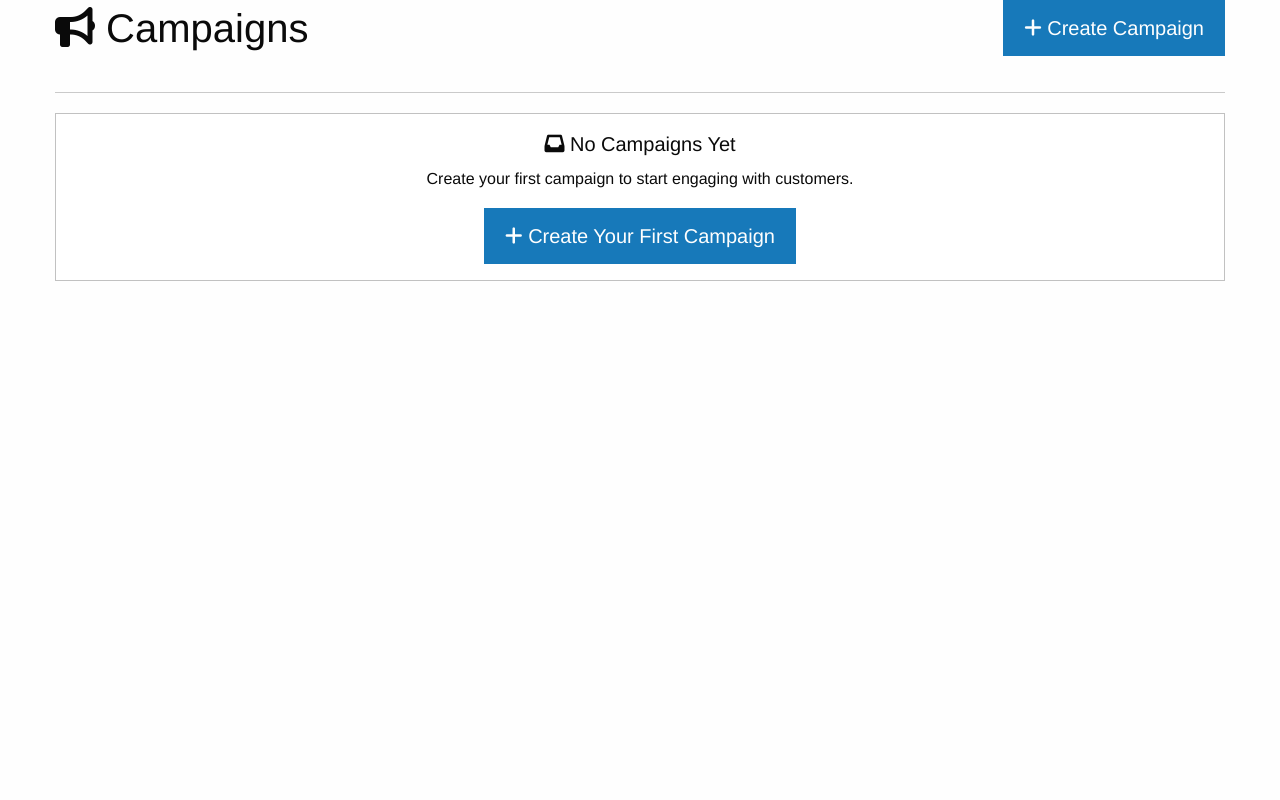
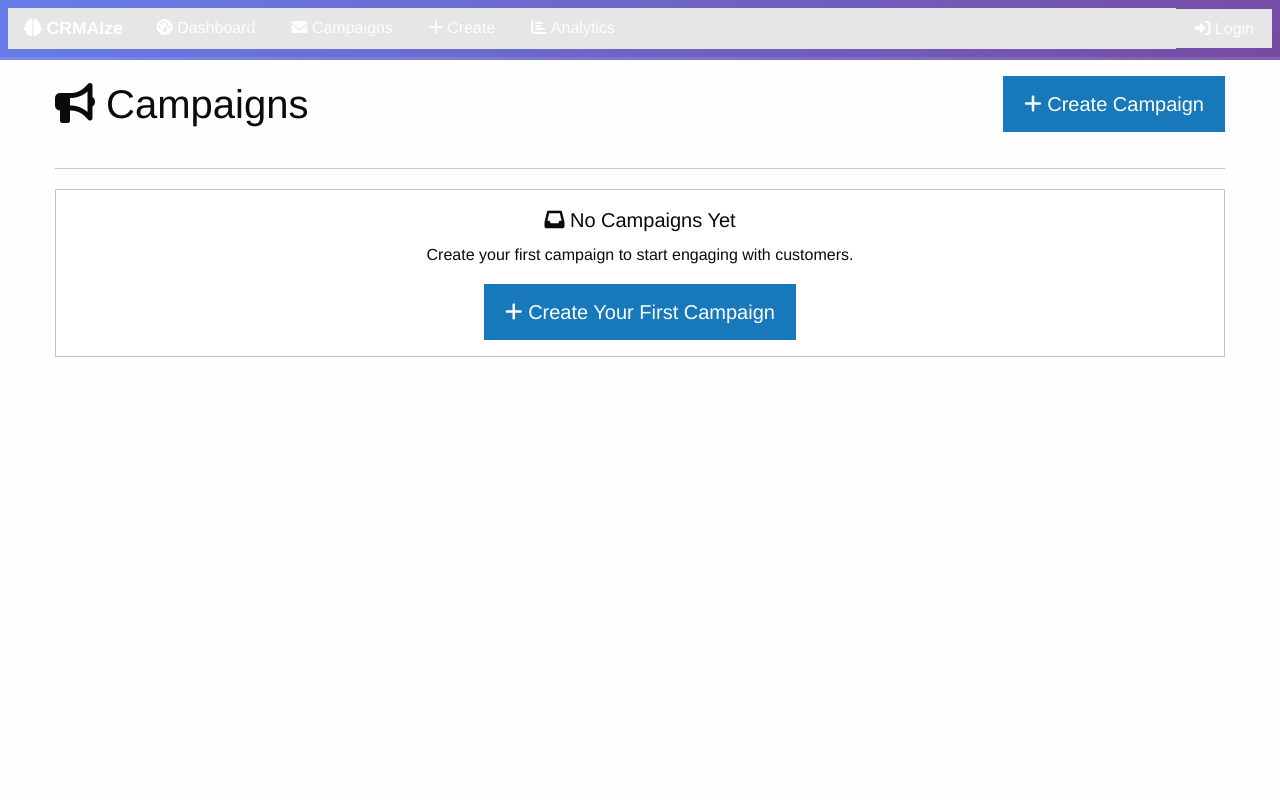
Before and after one commit to KarolGitHub/CRMAIze, a PHP site: template templates/campaigns.twig in a window 1280 px wide. Run offline with PHP 8.4, Linux system fonts and the light colour scheme; the template is opened without the code that fills it, so the values that code supplies are empty; some libraries are stand-ins or nearby versions.

Commit message:
feat: add navigation

```diff
--- a/src/Controller/AnalyticsController.php
+++ b/src/Controller/AnalyticsController.php
@@ -37,7 +37,8 @@ class AnalyticsController
     $content = $this->twig->render('analytics.twig', [
       'user' => $user,
       'analytics' => $analytics,
-      'page_title' => 'Analytics Dashboard'
+      'page_title' => 'Analytics Dashboard',
+      'current_page' => 'analytics'
     ]);
 
     return new Response($content);
--- a/src/Controller/DashboardController.php
+++ b/src/Controller/DashboardController.php
@@ -45,7 +45,8 @@ class DashboardController
       'segments' => $segments,
       'recentCampaigns' => $recentCampaigns,
       'atRiskCustomers' => $atRiskCustomers,
-      'user' => $this->app->getAuthService()->getCurrentUser()
+      'user' => $this->app->getAuthService()->getCurrentUser(),
+      'current_page' => 'dashboard'
     ];
 
     $html = $this->app->getTwig()->render('dashboard.twig', $data);
--- a/src/Controller/EmailSettingsController.php
+++ b/src/Controller/EmailSettingsController.php
@@ -30,7 +30,9 @@ class EmailSettingsController
 
     $data = [
       'config' => $config,
-      'testResult' => $testResult
+      'testResult' => $testResult,
+      'user' => $this->app->getAuthService()->getCurrentUser(),
+      'current_page' => 'email_settings'
     ];
 
     $html = $this->app->getTwig()->render('email_settings.twig', $data);
--- a/templates/base.twig
+++ b/templates/base.twig
@@ -16,34 +16,104 @@
 
 		<!-- Stylesheets -->
 		<link rel="stylesheet" href="https://cdn.jsdelivr.net/npm/foundation-sites@6.7.5/dist/css/foundation.min.css">
-		<link rel="stylesheet" href="https://cdnjs.cloudflare.com/ajax/libs/font-awesome/6.0.0/css/all.min.css"> {% block head %}{% endblock %}
+		<link rel="stylesheet" href="https://cdnjs.cloudflare.com/ajax/libs/font-awesome/6.0.0/css/all.min.css">
+
+		<style>
+			/* Enhanced Navigation Styling */
+			.top-bar {
+				background: linear-gradient(135deg, #667eea 0%, #764ba2 100%);
+				border-bottom: 3px solid rgba(255, 255, 255, 0.1);
+			}
+
+			.top-bar .menu > li > a {
+				color: rgba(255, 255, 255, 0.9);
+				transition: all 0.3s ease;
+				border-radius: 4px;
+				margin: 0 2px;
+			}
+
+			.top-bar .menu > li > a:hover {
+				background: rgba(255, 255, 255, 0.1);
+				color: white;
+			}
+
+			.top-bar .menu > li.is-active > a {
+				background: rgba(255, 255, 255, 0.2);
+				color: white;
+				font-weight: bold;
+			}
+
+			.top-bar .menu-text {
+				color: white;
+				font-size: 1.1rem;
+			}
+
+			.top-bar .label {
+				font-size: 0.7rem;
+				margin-left: 0.5rem;
+			}
+
+			/* Main content spacing */
+			main {
+				padding-top: 1rem;
+				min-height: calc(100vh - 60px);
+			}
+
+			/* Mobile responsive */
+			@media screen and(max-width: 640px) {
+				.top-bar .menu > li > a {
+					padding: 0.5rem;
+					font-size: 0.9rem;
+				}
+
+				.top-bar .menu-text strong {
+					font-size: 1rem;
+				}
+			}
+		</style>
+
+		{% block head %}{% endblock %}
 	</head>
 	<body>
 		<!-- Navigation -->
-			<div class="top-bar">
+		<div class="top-bar sticky" data-sticky data-margin-top="0">
 			<div class="top-bar-left">
 				<ul class="menu">
 					<li class="menu-text">
-							<strong>CRMAIze</strong>
+						<strong>
+							<i class="fas fa-brain"></i>
+							CRMAIze</strong>
 					</li>
-						<li>
-							<a href="/">Dashboard</a>
+					<li {% if current_page == 'dashboard' %} class="is-active" {% endif %}>
+						<a href="/">
+							<i class="fas fa-tachometer-alt"></i>
+							Dashboard</a>
 					</li>
-						<li>
-							<a href="/campaigns">Campaigns</a>
+					<li {% if current_page == 'campaigns' %} class="is-active" {% endif %}>
+						<a href="/campaigns">
+							<i class="fas fa-envelope"></i>
+							Campaigns</a>
 					</li>
-						<li>
-							<a href="/campaigns/create">Create Campaign</a>
+					<li {% if current_page == 'create_campaign' %} class="is-active" {% endif %}>
+						<a href="/campaigns/create">
+							<i class="fas fa-plus"></i>
+							Create</a>
 					</li>
-						<li>
-							<a href="/analytics">Analytics</a>
+					<li {% if current_page == 'analytics' %} class="is-active" {% endif %}>
+						<a href="/analytics">
+							<i class="fas fa-chart-bar"></i>
+							Analytics</a>
 					</li>
 					{% if user and user.role == 'admin' %}
-							<li>
-								<a href="/email-settings">Email Settings</a>
+						<li {% if current_page == 'email_settings' %} class="is-active" {% endif %}>
+							<a href="/email-settings">
+								<i class="fas fa-cog"></i>
+								Email Settings</a>
 						</li>
-							<li>
-								<a href="/data-import-export">Data Import/Export</a>
+						<li {% if current_page == 'data_import_export' %} class="is-active" {% endif %}>
+							<a href="/data-import-export">
+								<i class="fas fa-file-csv"></i>
+								Import/Export</a>
 						</li>
 					{% endif %}
 				</ul>
@@ -51,14 +121,26 @@
 			<div class="top-bar-right">
 				<ul class="menu">
 					{% if user %}
-							<li class="menu-text">Welcome,
-								{{ user.username }}!</li>
+						<li class="menu-text">
+							<i class="fas fa-user"></i>
+							Welcome,
+							<strong>{{ user.username }}</strong>!
+							{% if user.role == 'admin' %}
+								<span class="label warning">Admin</span>
+							{% else %}
+								<span class="label primary">{{ user.role|title }}</span>
+							{% endif %}
+						</li>
 						<li>
-								<a href="/logout">Logout</a>
+							<a href="/logout">
+								<i class="fas fa-sign-out-alt"></i>
+								Logout</a>
 						</li>
 					{% else %}
 						<li>
-								<a href="/login">Login</a>
+							<a href="/login">
+								<i class="fas fa-sign-in-alt"></i>
+								Login</a>
 						</li>
 					{% endif %}
 				</ul>
--- a/templates/campaigns.twig
+++ b/templates/campaigns.twig
@@ -1,17 +1,9 @@
-<!DOCTYPE html>
-<html lang="en">
-	<head>
-		<meta charset="UTF-8">
-		<meta name="viewport" content="width=device-width, initial-scale=1.0">
-		<title>CRMAIze - Campaigns</title>
+{% extends "base.twig" %}
 
-		<!-- Favicon -->
-		<link rel="icon" type="image/svg+xml" href="/favicon.svg">
-		<link rel="icon" type="image/x-icon" href="/favicon.ico">
-		<link rel="apple-touch-icon" href="/favicon.svg">
+{% block title %}CRMAIze - Campaigns
+{% endblock %}
 
-		<link rel="stylesheet" href="https://cdn.jsdelivr.net/npm/foundation-sites@6.7.5/dist/css/foundation.min.css">
-		<link rel="stylesheet" href="https://cdnjs.cloudflare.com/ajax/libs/font-awesome/6.0.0/css/all.min.css">
+{% block head %}
 	<style>
 		.campaign-card {
 			background: white;
@@ -47,8 +39,9 @@
 			color: white;
 		}
 	</style>
-	</head>
-	<body>
+{% endblock %}
+
+{% block content %}
 	<div class="grid-container">
 		<div class="grid-x grid-padding-x">
 			<div class="cell">
@@ -149,23 +142,18 @@
 			{% endif %}
 		</div>
 	</div>
-
-		<!-- jQuery (required for Foundation) -->
-		<script src="https://code.jquery.com/jquery-3.6.0.min.js"></script>
-		<script src="https://cdn.jsdelivr.net/npm/foundation-sites@6.7.5/dist/js/foundation.min.js"></script>
+</div>{% endblock %}{% block scripts %}
 <script>
-			$(document).foundation();
-
 	function sendCampaign(campaignId) {
 if (confirm('Are you sure you want to send this campaign? This action cannot be undone.')) {
-fetch(`/campaigns/${campaignId}/send`, {
+fetch (`/campaigns/${campaignId}/send`, {
 method: 'POST',
 headers: {
 'Content-Type': 'application/json'
 }
 }).then(response => response.json()).then(data => {
 if (data.success) {
-alert(`Campaign sent successfully! ${
+alert (`Campaign sent successfully! ${
 data.message
 }`);
 location.reload();
@@ -177,6 +165,4 @@ alert('Error sending campaign: ' + error.message);
 });
 }
 }
-		</script>
-	</body>
-</html>
+</script>{% endblock %}
```
Also changed, not shown: src/Controller/CampaignController.php (+10 -2 lines), src/Controller/DataImportExportController.php (+6 -3 lines), templates/campaign_form.twig (+9 -22 lines). Lines whose indentation alone changed are shown as unchanged.
